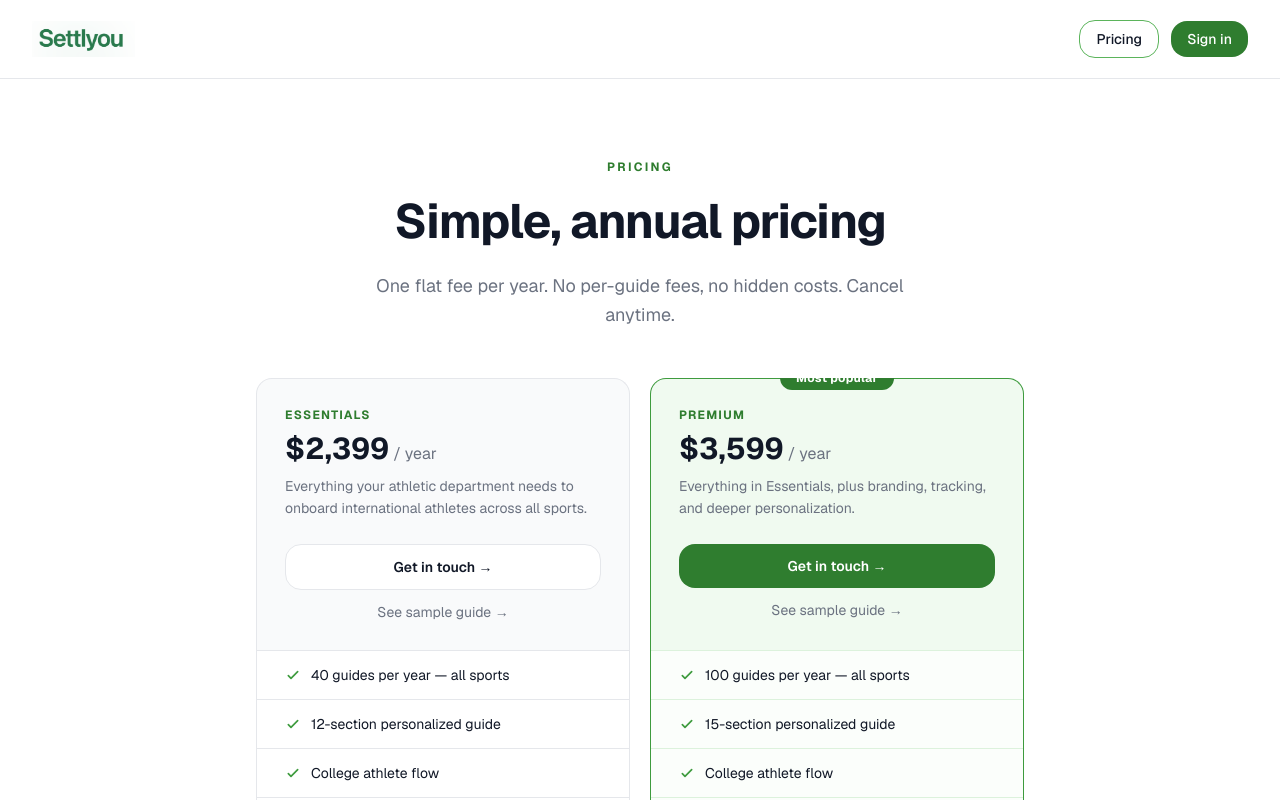
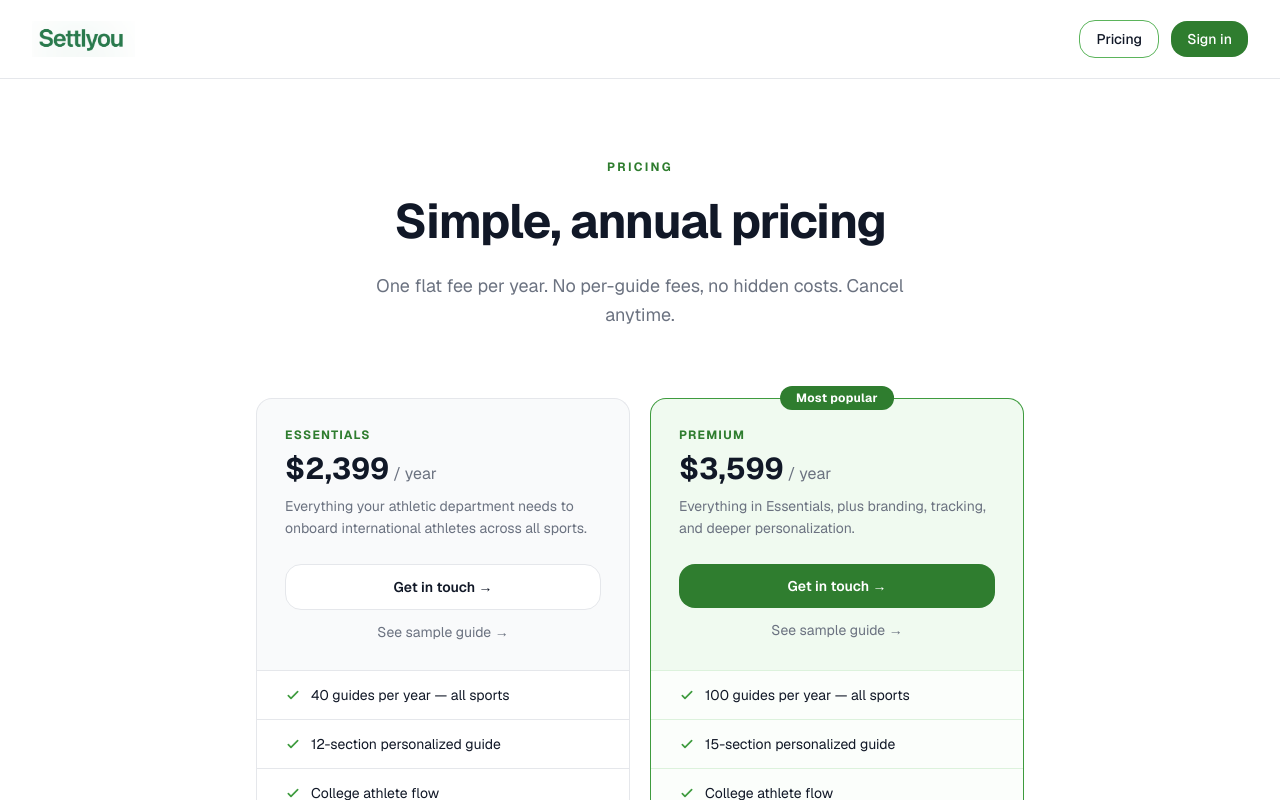
Before and after one commit to cinfantecontact-cell/settlyou, a Next.js app: page /pricing in a window 1280 px wide. Shown: the top 800 px of the page. Built offline with nearby package versions, Linux system fonts and the light colour scheme.

Commit message:
Fix Most popular badge clipped by overflow container

```diff
--- a/app/pricing/page.js
+++ b/app/pricing/page.js
@@ -58,7 +58,7 @@ function DashIcon() {
 
 function PlanComparison() {
   return (
-    <div className="overflow-x-auto -mx-6 sm:mx-0 px-6 sm:px-0">
+    <div className="overflow-x-auto -mx-6 sm:mx-0 px-6 sm:px-0 pt-5">
     <div className="min-w-[480px] max-w-3xl mx-auto">
       {/* Plan headers */}
       <div className="grid grid-cols-2 gap-x-5">
```
